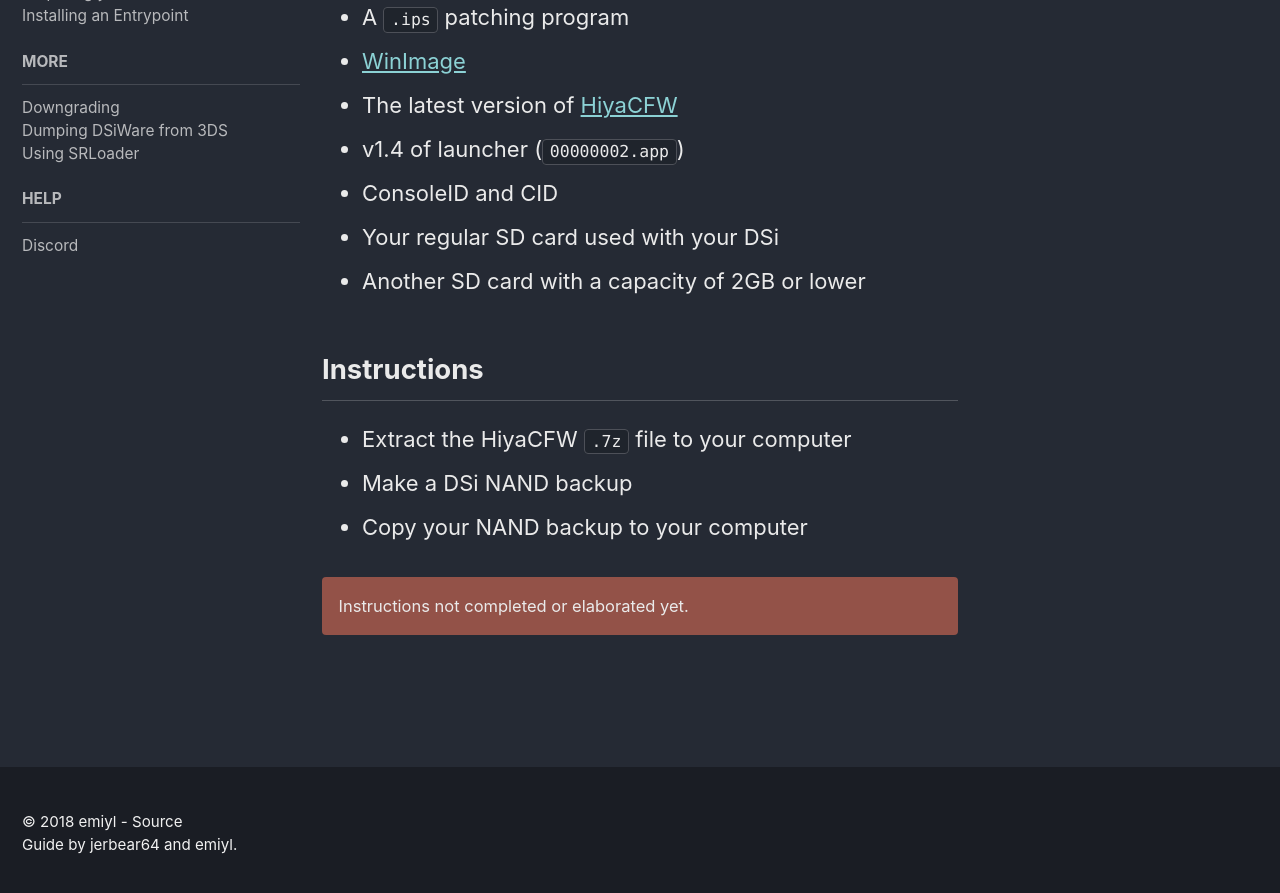
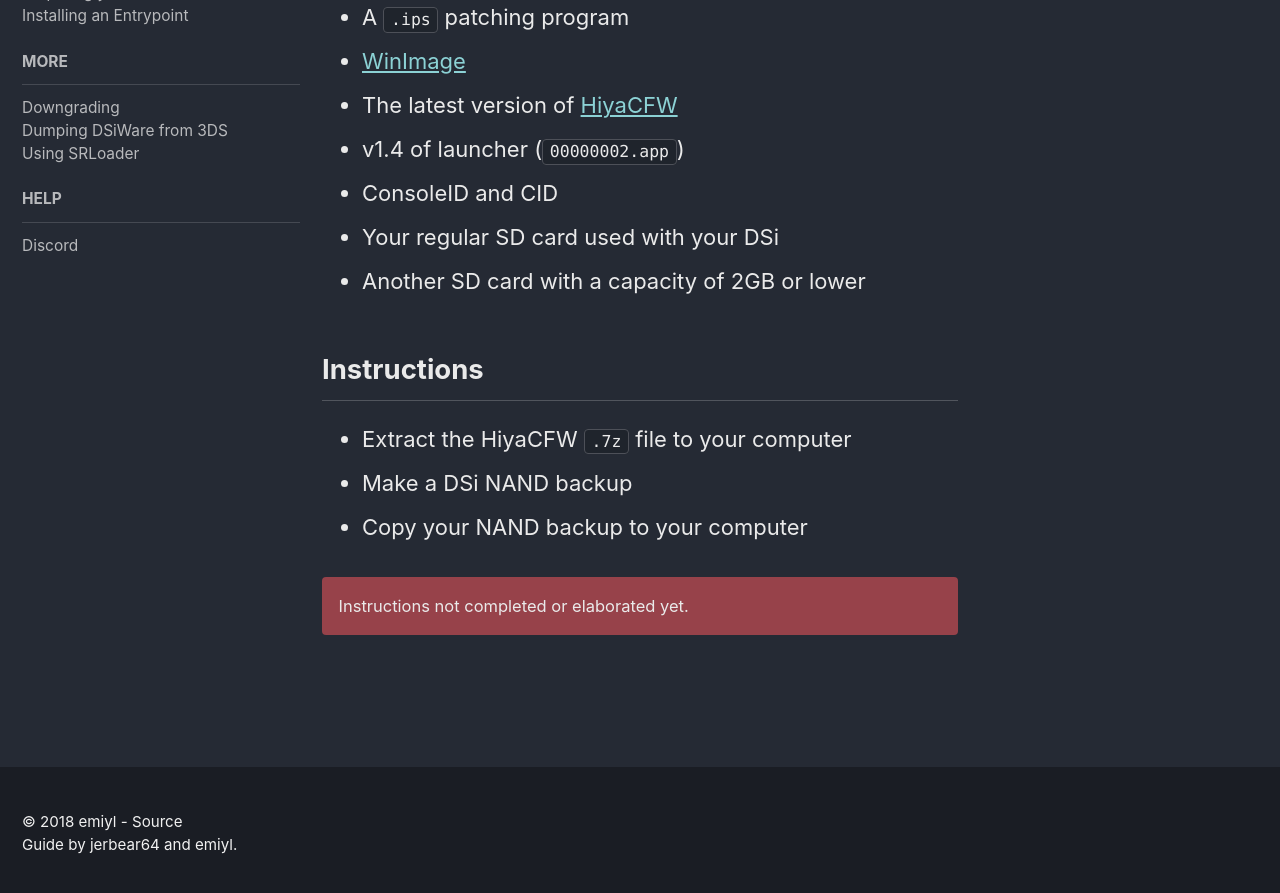
Before and after one commit to emiyl/dsi.cfw.guide-archive, a Jekyll site: the page built from guide/installing-hiyacfw.md, in a window 1280 px wide and 900 px high, scrolled down 770 px. Shown: the top 893 px of the window. Built offline with Jekyll 4.4.1, drawn with Linux system fonts in a browser that asks for light colours; nearby versions of some CDN libraries.

Commit message:
changed notice colour

```diff
--- a/guide/installing-hiyacfw.md
+++ b/guide/installing-hiyacfw.md
@@ -29,4 +29,4 @@
 - Copy your NAND backup to your computer
 
 Instructions not completed or elaborated yet.
-{: .notice--warning}
+{: .notice--danger}
```
